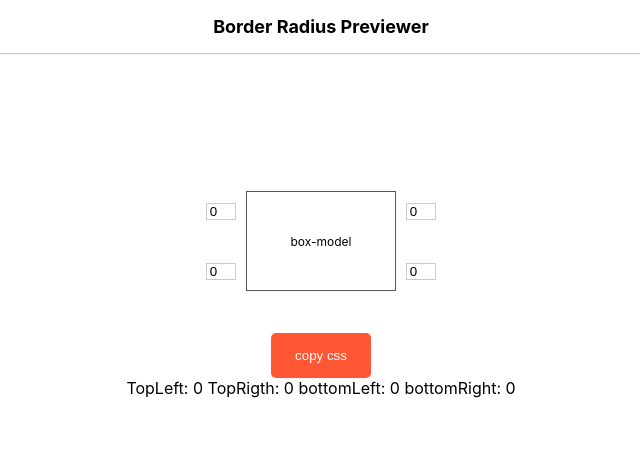
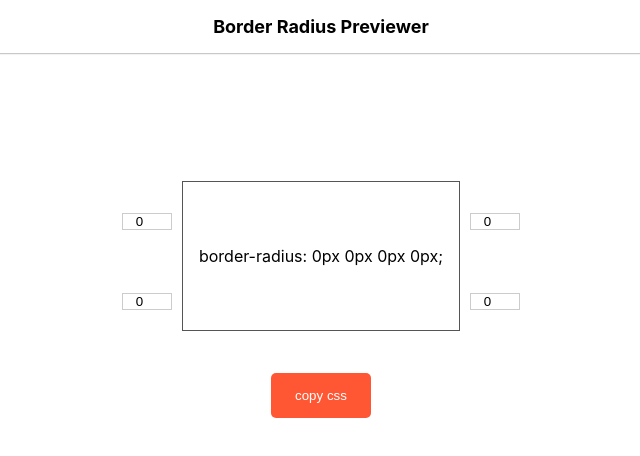
Before and after one commit to erikalbuquerque/border_radius_previewer, a React (Create React App) app: page / in a window 1280 px wide. Shown: the top 456 px of the page, without its empty margins (319-959 px from the left). Built offline with nearby package versions, Linux system fonts and the light colour scheme.

Commit message:
adjustment in box-model css

```diff
--- a/src/App.js
+++ b/src/App.js
@@ -1,28 +1,27 @@
-import React, { useState } from 'react';
-import './index.css';
-import './style-border.css';
+import React, { useState } from "react";
+import "./index.css";
+import "./style-border.css";
 
 function App() {
-  const [ boxText, setBoxText ] = useState('box-model')
-  const [ topLeft, setTopLeft ] = useState(0)
-  const [ topRight, setTopRight ] = useState(0)
-  const [ bottomLeft, setBottomLeft ] = useState(0)
-  const [ bottomRight, setBottomRight ] = useState(0)
+  const [topLeft, setTopLeft] = useState(0);
+  const [topRight, setTopRight] = useState(0);
+  const [bottomLeft, setBottomLeft] = useState(0);
+  const [bottomRight, setBottomRight] = useState(0);
 
-  function borderTopLeft(value){
-    setTopLeft(value)
+  function borderTopLeft(value) {
+    setTopLeft(value);
   }
 
-  function borderTopRight(value){
-    setTopRight(value)
+  function borderTopRight(value) {
+    setTopRight(value);
   }
 
-  function borderBottomLeft(value){
-    setBottomLeft(value)
+  function borderBottomLeft(value) {
+    setBottomLeft(value);
   }
 
-  function borderBottomRight(value){
-    setBottomRight(value)
+  function borderBottomRight(value) {
+    setBottomRight(value);
   }
 
   return (
@@ -32,29 +31,41 @@ function App() {
       </header>
 
       <div className="content">
-
         <div className="box">
-
           <div className="inputs">
-             <input type="number" value={topLeft} onChange={(e) => borderTopLeft(e.target.value)}/>
-             <input type="number" value={bottomLeft} onChange={(e) => borderBottomLeft(e.target.value)}/>
+            <input
+              type="number"
+              value={topLeft}
+              onChange={(e) => borderTopLeft(e.target.value)}
+            />
+            <input
+              type="number"
+              value={bottomLeft}
+              onChange={(e) => borderBottomLeft(e.target.value)}
+            />
           </div>
 
           <div className="box-model">
-             <span>{boxText}</span>
+            <span>
+              border-radius: {topLeft}px {topRight}px {bottomLeft}px {bottomRight}px;
+            </span>
           </div>
 
           <div className="inputs">
-             <input type="number" value={topRight} onChange={(e) => borderTopRight(e.target.value)}/>
-             <input type="number" value={bottomRight} onChange={(e) => borderBottomRight(e.target.value)}/>
+            <input
+              type="number"
+              value={topRight}
+              onChange={(e) => borderTopRight(e.target.value)}
+            />
+            <input
+              type="number"
+              value={bottomRight}
+              onChange={(e) => borderBottomRight(e.target.value)}
+            />
           </div>
-
         </div>
 
         <button>copy css</button>
-
-          <div>TopLeft: {topLeft} TopRigth: {topRight} bottomLeft: {bottomLeft} bottomRight: {bottomRight}</div>
-
       </div>
     </div>
   );
--- a/src/index.css
+++ b/src/index.css
@@ -1,83 +1,89 @@
-*{
+* {
   margin: 0;
   padding: 0;
   box-sizing: border-box;
 }
 body {
   margin: 0;
-  font-family: -apple-system, BlinkMacSystemFont, 'Segoe UI', 'Roboto', 'Oxygen',
-    'Ubuntu', 'Cantarell', 'Fira Sans', 'Droid Sans', 'Helvetica Neue',
+  font-family: -apple-system, BlinkMacSystemFont, "Segoe UI", "Roboto", "Oxygen",
+    "Ubuntu", "Cantarell", "Fira Sans", "Droid Sans", "Helvetica Neue",
     sans-serif;
   -webkit-font-smoothing: antialiased;
   -moz-osx-font-smoothing: grayscale;
-  padding:0;
-  border-sizing:border-box;
+  padding: 0;
+  border-sizing: border-box;
 }
 
 code {
-  font-family: source-code-pro, Menlo, Monaco, Consolas, 'Courier New',
+  font-family: source-code-pro, Menlo, Monaco, Consolas, "Courier New",
     monospace;
 }
 
-.main{
+.main {
   display: flex;
-  flex-direction:column;
+  flex-direction: column;
   position: relative;
 }
 header {
-  padding:16px;
+  padding: 16px;
   box-shadow: 0 0 2px #555;
 }
 header h1 {
-  font-size:18px;
-  text-align:center;
+  font-size: 18px;
+  text-align: center;
 }
-.content, .box{
+.content,
+.box {
   display: flex;
   flex-direction: column;
-  padding:32px;
+  padding: 32px;
   align-self: center;
   margin-top: 32px;
 }
 .box {
   flex-direction: row;
 }
-.inputs{
+.inputs {
   display: flex;
   flex-direction: column;
   justify-content: space-around;
 }
-.box-model{
+.box-model {
   margin: 10px;
-  margint-top:0px;
-  padding:16px;
-  border:1px solid #555;
-  min-width:150px;
-  height: 100px;
+  margin-top: 0px;
+  padding: 16px;
+  border: 1px solid #555;
+  min-width: 150px;
+  min-height: 150px;
   display: flex;
   justify-content: center;
   align-items: center;
 }
-.box-model span{
-  font-size:12px;
+.box-model span {
+  font-size: 16px;
 }
-input[type="number"]{
-  width: 30px;
-  text-align:center;
+input[type="number"] {
+  width: 50px;
+  text-align: center;
   border: 1px solid #ccc;
 }
-input[type="number"]:focus{
+input[type="number"]:focus {
   outline: none;
- border:1px solid #FF5733;
+  border: 1px solid #ff5733;
 }
 
-button{
+button:hover {
+  background-color: rgba(255, 87, 51, 0.9);
+}
+
+button {
   width: 100px;
   border: none;
- background-color: #FF5733;
+  background-color: #ff5733;
   padding: 15px 3px;
   align-self: center;
   color: #fff;
- outline:none;
+  outline: none;
   border-radius: 5px;
+  cursor: pointer;
 }
```
Lines whose indentation alone changed are shown as unchanged.
